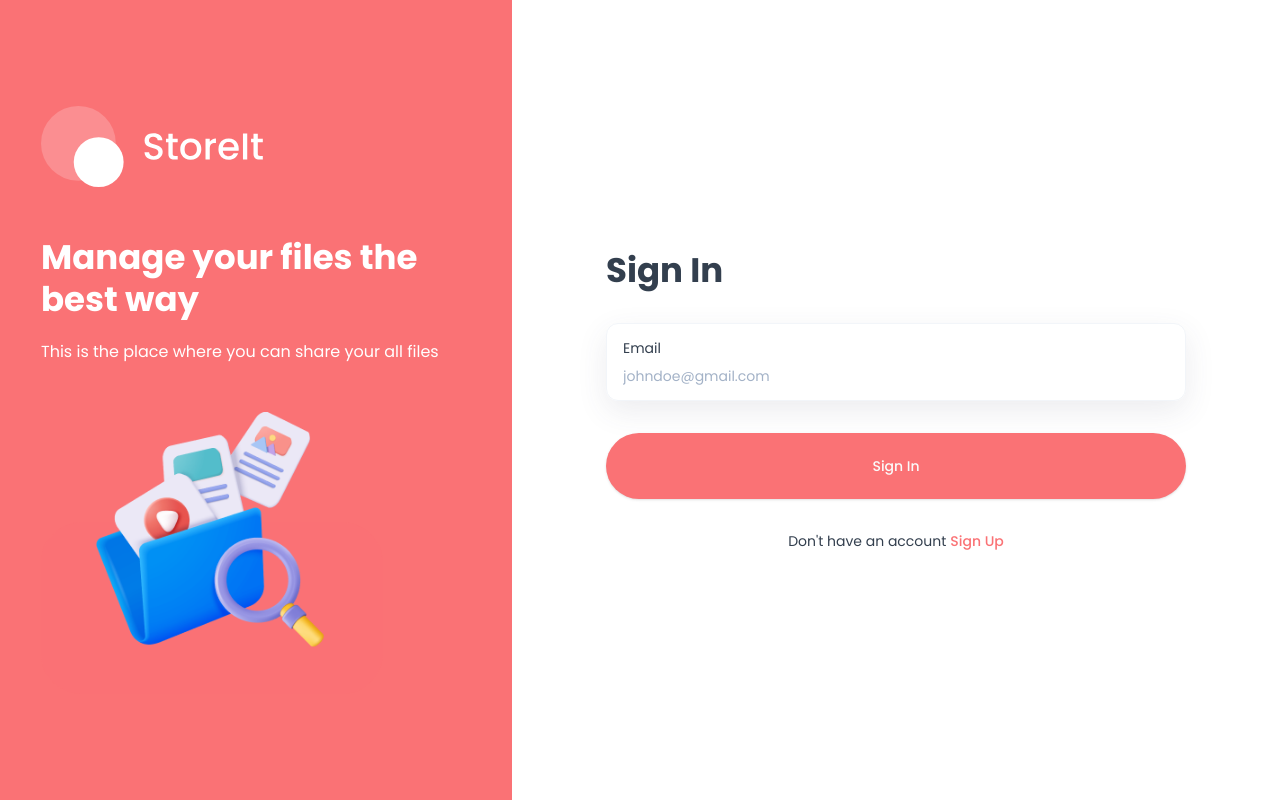
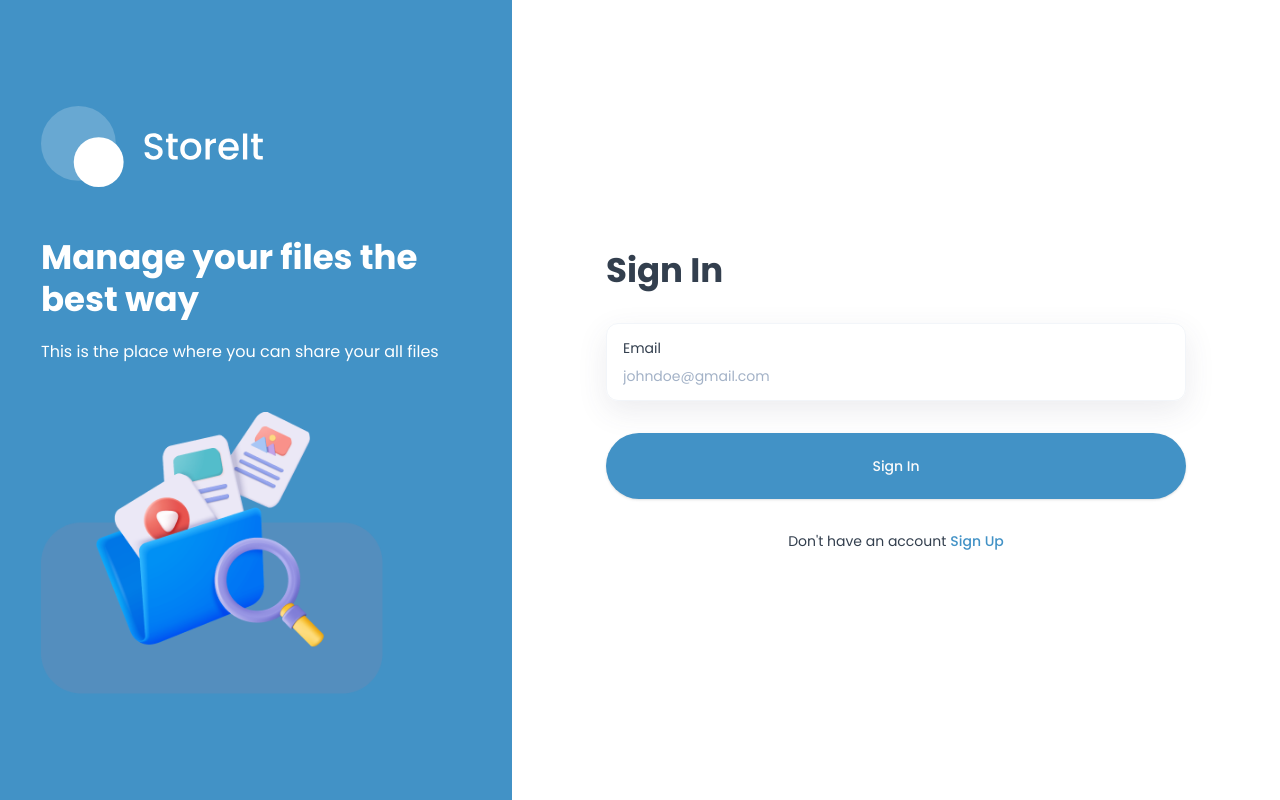
Before and after one commit to Bkishun/drive-it, a Next.js app: page /sign-in in a window 1280 px wide. Built offline with nearby package versions, Linux system fonts and the light colour scheme; no server answers.

Commit message:
Theme change

```diff
--- a/tailwind.config.ts
+++ b/tailwind.config.ts
@@ -11,8 +11,8 @@ const config: Config = {
   	extend: {
   		colors: {
   			brand: {
-  				'100': '#EA6365',
-  				DEFAULT: '#FA7275'
+  				'100': '#6baed6',
+  				DEFAULT: '#4292c6'
   			},
   			red: '#FF7474',
   			error: '#b80000',
```
